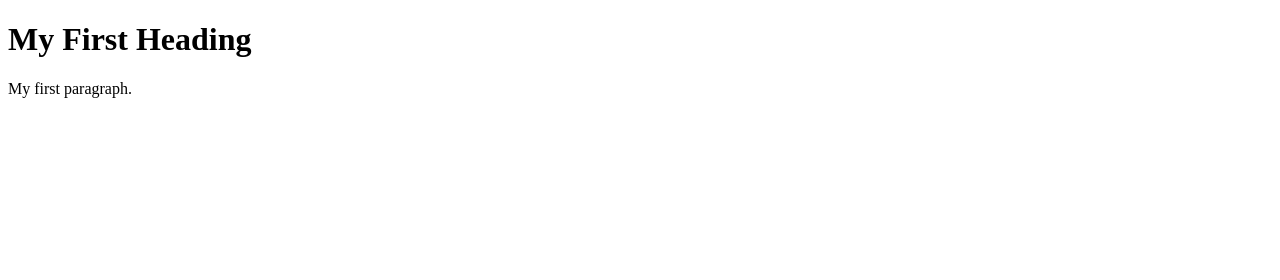
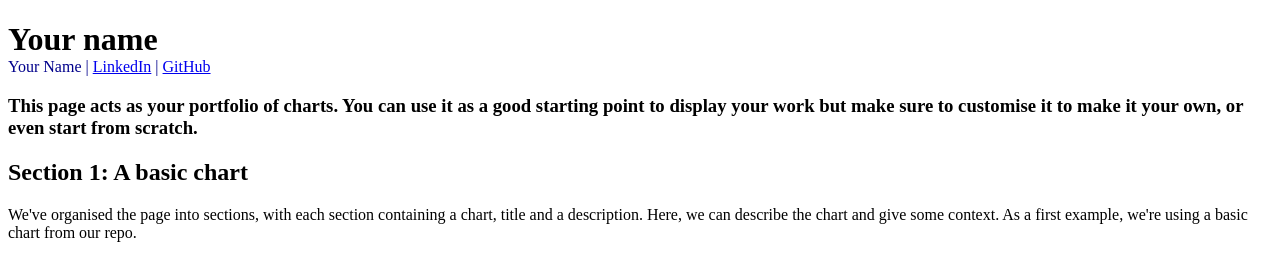
Before and after one commit to lseclassuser/lseclassuser.github.io, a plain HTML site: page index.html in a window 1280 px wide. Drawn offline with Linux system fonts and the light colour scheme; a script that the page names is missing.

Commit message:
Revise index.html for portfolio layout and functionality
Updated the HTML structure to create a portfolio page with sections for charts and descriptions, along with linked CSS and JavaScript resources.

```diff
--- a/index.html
+++ b/index.html
@@ -1,34 +1,100 @@
 <!DOCTYPE html>
+<!-- This HTML file provides a simple example of a portfolio page. It contains a header, a few sections, and a few charts. -->
+<!-- It works with the three css files in this folder: example1.css, example2.css and example3.css. -->
+<!-- The HTML file defines the structure of the page, and the CSS files define how it looks. -->
+<!-- The CSS examples are all designed to work with this page. Try swapping them out on line 29 and see what happens. -->
+
+<!-- Take a look around and make your own copy to adapt for your own use. -->
+
+<!-- This is a comment -->
+<!-- Comments are not displayed in the browser -->
+<!-- They can be used to leave notes in the code -->
+
 <html>
+    <!-- HTML is heirarchial: tags like this define elements on the page.
+    Each tag does something different. For example:
+        - The <html> tag defines the whole document.
+        - The <h1> tag defines a large heading
+        - The <p> tag defines a paragraph
+        - Tags appear as an opening <div> and closing </div> pair
+    -->
 
-<!-- Richard Davies, Data Science -->
+<head>
+    <!-- The head tag links to resources our page needs and defines information about it. Tags in the <head> aren't displayed on the page. -->
 
-<!-- CODING LESSON NUMBER 1 -->
-<!-- Commenting your code is vital, vital, vital -->
+    <!-- This is a link to a stylesheet which contains rules about how each element on the page should be defined-->
+    <!-- Try swapping to example3.css or another, and take a look at each example.css to see if you understand it-->
+    <link rel="stylesheet" type="text/css" href="index3.css">
+    <title>My Portfolio</title> <!-- The title displayed in the browser tab, not on the page itself -->
 
-<!-- This is how you add comments to HTML -->
+    <!-- This is a link to the vega-lite packages which we're using to make graphs -->
+    <script src="https://cdn.jsdelivr.net/npm/vega@6.4.0"></script>
+    <script src="https://cdn.jsdelivr.net/npm/vega-lite@6.4.3"></script>
+    <script src="https://cdn.jsdelivr.net/npm/vega-embed@7.3.0"></script>
 
-<!-- You can also include
-multi - line comments
-if you find that useful -->
+    <style>
+        /* CSS styles can be defined here, or in a separate CSS file */
+        #chartGrid {
+            display: flex;
+        }
 
-<!-- To turn text into a comment, use the=is short-cut: CTRL & the "/" key (command + "/" on Mac)-->
+    </style>
+</head>
+
+<body>
+<!-- The body tag contains the elements that visitors to our page will see. -->
+    <h1 class="big" style="margin-bottom: 0px;"> <!-- We have added a class to the header called "big" which we can use to style it in the CSS -->
+        <!-- This is a header, it is the largest text on the page -->
+        Your name
+    </h1>
+    <p style="margin-top: 0px; color: darkblue">
+        <!-- we're setting the margin to 0px so the header and authour name are close together -->
+        Your Name | <a href="https://www.linkedin.com/in/YOUR_LINKEDIN/">LinkedIn</a> | <a
+            href="https://www.github.com/YOUR_GITHUB">GitHub</a>
+    </p>
+    <h3 class="small"> <!-- We have added a class to the header called "small" which we can use to style it in the CSS -->
+        This page acts as your portfolio of charts. You can use it as a good starting point to display your work but make sure to customise it to make it your own, or even start from scratch.
+    </h3>
+
+    <!-- We're organising the page into sections, with each section containing a chart, title and a description -->
+    <section>
+        <div class="chart-description">
+            <h2>Section 1: A basic chart</h2>
+            <p> <!-- This is a paragraph, it's the main way to display text on a web page -->
+                We've organised the page into sections, with each section containing a chart, title and a description. Here, we can describe the chart and give some context.
+                As a first example, we're using a basic chart from our repo.
+            </p>
+        </div>
+
+        <!-- This element will contain our vega-lite chart -->
+        <figure id="Location1"></figure> <!-- we give it an id so we can put a vega-lite graph here with VegaEmbed -->
+
+    </section>
+
+    <!-- Do you want to add more sections? -->
+        <!-- Try copying pasting the section above -->
+        <!-- You'll need to change the id of the figure "<figure id="Location2"... -->
+        <!-- ... and add a new variable for the graph spec in the script at the bottom of the page -->
 
 
-<!-- HOW HTML WORKS - THE BASICS -->
-<!-- HTML files have two fundamental parts. (1) The head, (2) The body -->
+    <!-- This is a script, it's a way to run JavaScript code on the page -->
+    <script>
+        // This is a comment in JavaScript - it's a different language to HTML and CSS
 
-<!-- The head contains things that you do not see on the page -->
+        let figure_1_spec = "https://raw.githubusercontent.com/EconomicsObservatory/courses/main/2/s2_chart2.json"; // We're storing the URL of the graph we want to display in a variable
+        // You should have a spec for a graph in this same folder. Just specify its name here, e.g. let figure_1_spec = "chart1.json"
 
-<head>
-    <title>Page Title</title>
-</head>
+        vegaEmbed('#Location1', figure_1_spec) // We're using the vegaEmbed function to put a graph in the element with id figure_1
 
-<!-- The body contains thigs you see -->
-<!-- Most elements both open and close, with the content in the middle -->
-<!-- Indenting is optional, but helps with readability -->
-<body>
-    <h1>My First Heading</h1>
-    <p>My first paragraph.</p>
+        // Do you want to add more graphs?
+        // try defining a new variable for figure_2_spec, adding VegaEmbed for Location2, and adding a new section in the HTML
+        // e.g.
+        // let figure_2_spec = ...
+        // vegaEmbed('#Location2', figure_2_spec)
+
+
+    </script>
+
 </body>
+
 </html>
```
